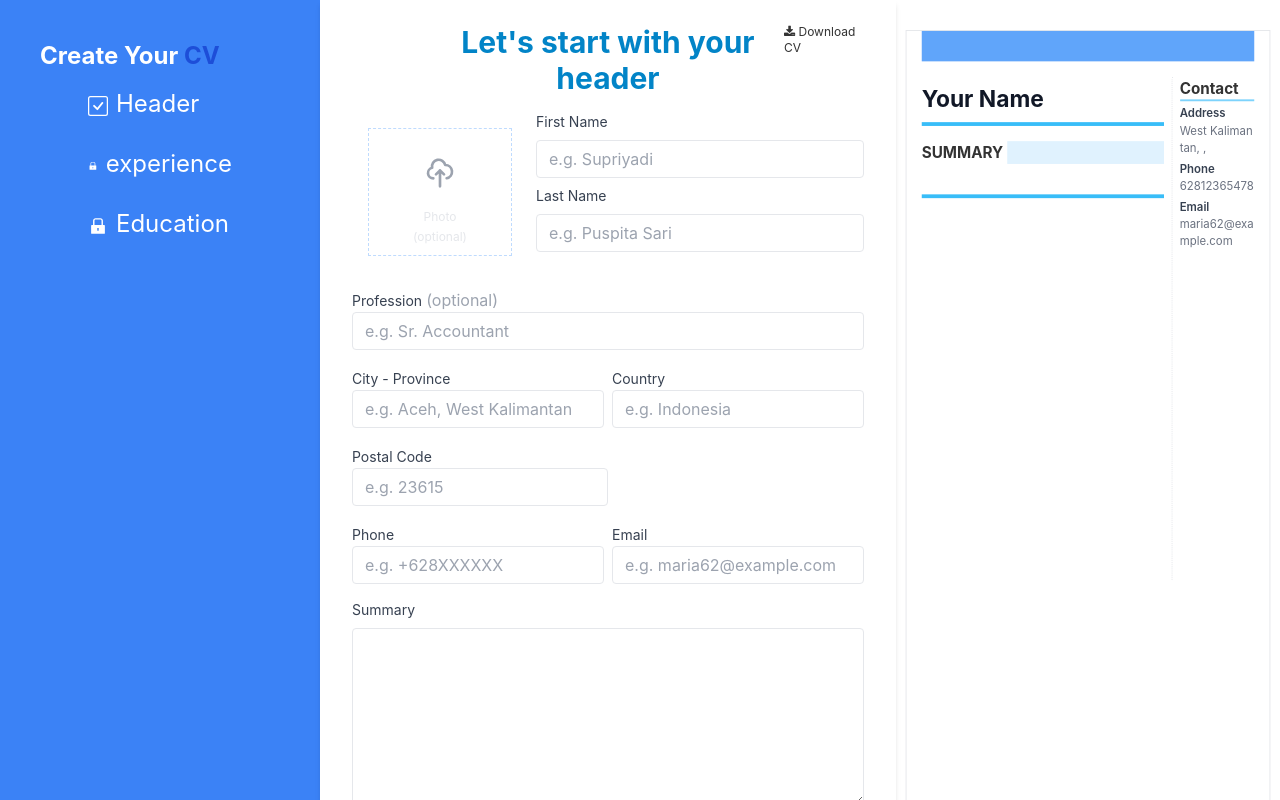
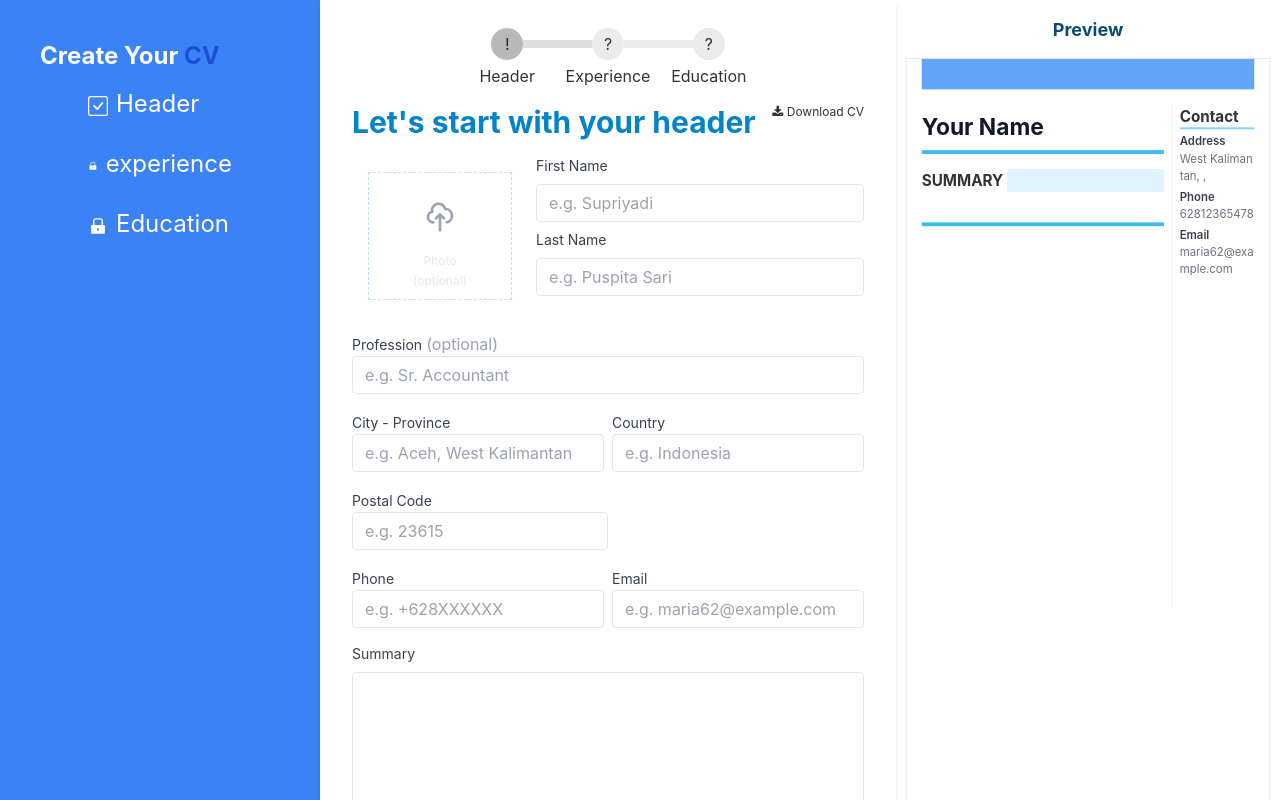
Before and after one commit to bimaarf/cv-builder, a React (Create React App) app: page / in a window 1280 px wide. Shown: the top 800 px of the page. Built offline with nearby package versions, Linux system fonts and the light colour scheme.

Commit message:
deployment v1

```diff
--- a/src/App.js
+++ b/src/App.js
@@ -8,6 +8,7 @@ import { Experiences } from "./pages/Experiences";
 import { ToastContainer } from "react-toastify";
 import "react-toastify/dist/ReactToastify.css";
 import { useState } from "react";
+import { NotFound } from "./pages/NotFound";
 function App() {
   const [headerDone, setHeaderDone] = useState();
   const [experienceDone, setExperienceDone] = useState();
@@ -15,7 +16,7 @@ function App() {
     <>
       <ToastContainer />
       <div className="">
-        <div className="md:flex md:columns-3">
+        <div className="md:flex md:columns-2 lg:columns-3">
           <div className="md:w-1/4 bg-blue-500 ">
             <Navbar headerDone={headerDone} experienceDone={experienceDone} />
           </div>
@@ -31,6 +32,7 @@ function App() {
               element={<Experiences setExperienceDone={setExperienceDone} />}
             />
             <Route path="/education" element={<Education />} />
+            <Route path="*" element={<NotFound />} />
           </Routes>
         </div>
       </div>
--- a/src/pages/Components/OutputCV.js
+++ b/src/pages/Components/OutputCV.js
@@ -18,22 +18,6 @@ export const OutputCV = ({
         <div className="flex p-4">
           <div className="w-3/4 pr-2">
             <div className="border-b-4 border-sky-400 pt-2 pb-2">
-              {/* <h1 className={` font-bold text-gray-900 text-2xl`}>
-                {location.pathname !== "/"
-                  ? localStorage.getItem("header-firstName")
-                    ? localStorage.getItem("header-firstName")
-                    : inputForm.firstName
-                  : !inputForm.firstName
-                  ? "Your"
-                  : inputForm.firstName}{" "}
-                {location.pathname !== "/"
-                  ? localStorage.getItem("header-lastName")
-                    ? localStorage.getItem("header-lastName")
-                    : inputForm.lastName
-                  : !inputForm.lastName
-                  ? "Name"
-                  : inputForm.lastName}
-              </h1> */}
               {location.pathname === "/" ? (
                 <h1 className={` font-bold text-gray-900 text-2xl`}>
                   {inputForm.firstName ? inputForm.firstName : "Your Name"}
@@ -43,7 +27,8 @@ export const OutputCV = ({
                 </h1>
               ) : (
                 <h1 className={` font-bold text-gray-900 text-2xl`}>
-                  {localStorage.getItem("header-firstName")}
+                  {localStorage.getItem("header-firstName")}{" "}
+                  {localStorage.getItem("header-lastName")}
                 </h1>
               )}
               <p style={{ fontSize: 8 }}>
--- a/src/pages/Education.js
+++ b/src/pages/Education.js
@@ -45,11 +45,12 @@ export const Education = () => {
       },
     ]);
   };
+  const [stepDone, setStepDone] = useState("!");
   const storeEducation = (e) => {
     e.preventDefault();
-    toast.success("Saved to localstorage");
+    toast.success("Saved to localStorage");
     localStorage.setItem("education-list", JSON.stringify(educationList));
-    //  navRedirect("/education");
+    setStepDone("✔️");
   };
   const years = new Array();
   for (let i = 2030; i > 1990; i--) {
@@ -66,9 +67,27 @@ export const Education = () => {
       <div className="md:flex md:columns-2 xl:w-full">
         <div className="md:w-3/4 shadow-md">
           <div className="rounded px-8 pt-6 pb-8 mb-4">
+            <div className="flex justify-center mb-4">
+              <ul className="steps">
+                <li data-content="✔️" className="px-2 step step-neutral">
+                  Header
+                </li>
+                <li data-content="✔️" className="px-2 step step-neutral">
+                  Experience
+                </li>
+                <li
+                  data-content={stepDone}
+                  className={`px-2 step ${
+                    stepDone === "!" ? "step-secondary" : "step-neutral"
+                  }`}
+                >
+                  Education
+                </li>
+              </ul>
+            </div>
             <div className="flex justify-between text-xs">
-              <h1 className="md:text-3xl mb-4 text-sky-600 font-bold ml-20 text-center ">
-                Let's start with your education
+              <h1 className="md:text-3xl mb-4 text-sky-600 font-bold text-center ">
+                Education
               </h1>
               <ReactToPrint
                 trigger={() => {
@@ -197,7 +216,7 @@ export const Education = () => {
               </div>
             ))}
           </div>
-          <div className="flex justify-center gap-3 mt-10 pb-10">
+          <div className="flex justify-center gap-3 mt-10">
             {/* next */}
             <button
               onClick={() => navRedirect("/experience")}
@@ -211,6 +230,8 @@ export const Education = () => {
             >
               Save
             </button>
+          </div>
+          <div className="flex justify-center mt-4 pb-10">
             <ReactToPrint
               trigger={() => {
                 return (
@@ -227,6 +248,7 @@ export const Education = () => {
           </div>
         </div>
         <div className="md:w-2/4 grid text-2xs">
+          <h1 className="text-center text-sky-900 font-bold text-lg mt-4 -mb-4">Preview</h1>
           <OutputCV componentRef={componentRef} educationList={educationList} />
         </div>
       </div>
--- a/src/pages/Experiences.js
+++ b/src/pages/Experiences.js
@@ -56,7 +56,7 @@ export const Experiences = ({ setExperienceDone }) => {
   // tes localStorage
   const storeExperiences = (e) => {
     e.preventDefault();
-    setExperienceDone('done')
+    setExperienceDone("done");
     localStorage.setItem("experiences", "done");
     localStorage.setItem(
       "experiences-workList",
@@ -66,7 +66,7 @@ export const Experiences = ({ setExperienceDone }) => {
   };
   const noExperiences = (e) => {
     e.preventDefault();
-    setExperienceDone('done')
+    setExperienceDone("done");
     localStorage.setItem("experiences", "no-experiences");
     localStorage.getItem("experiences-workList") &&
       localStorage.removeItem("experiences-workList");
@@ -83,9 +83,22 @@ export const Experiences = ({ setExperienceDone }) => {
       <div className="md:flex md:columns-2 xl:w-full">
         <div className="md:w-3/4 shadow-md">
           <div className="rounded px-8 pt-6 pb-8 mb-4">
+            <div className="flex justify-center mb-4">
+              <ul className="steps">
+                <li data-content="✔️" className="px-2 step step-neutral">
+                  Header
+                </li>
+                <li data-content="!" className="px-2 step step-secondary">
+                  Experience
+                </li>
+                <li data-content="?" className="px-2 step step-neutral">
+                  Education
+                </li>
+              </ul>
+            </div>
             <div className="flex justify-between text-xs">
-              <h1 className="md:text-3xl mb-4 text-sky-600 font-bold ml-20 text-center ">
-                Let's start with your experience
+              <h1 className="md:text-3xl mb-4 text-sky-600 font-bold text-center ">
+                Experience
               </h1>
 
               <ReactToPrint
@@ -232,10 +245,10 @@ export const Experiences = ({ setExperienceDone }) => {
               Next Education
             </button>
           </div>
-          <div className="flex justify-center mt-4">
+          <div className="flex justify-center mt-4 pb-10">
             <button
               onClick={noExperiences}
-              className="bg-sky-500 hover:bg-sky-600 px-10 py-2 rounded-sm text-white"
+              className="bg-sky-400 hover:bg-gray-400 px-10 py-2 rounded-sm text-white"
             >
               I have no experience
             </button>
@@ -243,6 +256,9 @@ export const Experiences = ({ setExperienceDone }) => {
         </div>
 
         <div className="md:w-2/4 grid text-2xs">
+          <h1 className="text-center text-sky-900 font-bold text-lg mt-4 -mb-4">
+            Preview
+          </h1>
           <OutputCV
             componentRef={componentRef}
             inputForm={inputForm}
--- a/src/pages/Home.js
+++ b/src/pages/Home.js
@@ -36,7 +36,6 @@ function Home({ setHeaderDone }) {
     e.persist();
     setInputForm({ ...inputForm, [e.target.name]: e.target.value });
   };
-
   const storeHeader = () => {
     setHeaderDone("done");
     localStorage.setItem("header", "done");
@@ -70,8 +69,21 @@ function Home({ setHeaderDone }) {
       <div className="md:flex md:columns-2  xl:w-full ">
         <div className="md:w-3/4 shadow-md">
           <div className="rounded px-8 pt-6 pb-8 mb-4">
+            <div className="flex justify-center mb-4">
+              <ul className="steps">
+                <li data-content="!" className="px-2 step step-secondary">
+                  Header
+                </li>
+                <li data-content="?" className="px-2 step step-neutral">
+                  Experience
+                </li>
+                <li data-content="?" className="px-2 step step-neutral">
+                  Education
+                </li>
+              </ul>
+            </div>
             <div className="flex justify-between text-xs">
-              <h1 className="md:text-3xl mb-4 text-sky-600 font-bold ml-20 text-center ">
+              <h1 className="md:text-3xl mb-4 text-sky-600 font-bold text-center ">
                 Let's start with your header
               </h1>
 
@@ -321,6 +333,9 @@ function Home({ setHeaderDone }) {
         </div>
 
         <div className="md:w-2/4 grid text-2xs">
+          <h1 className="text-center text-sky-900 font-bold text-lg mt-4 -mb-4">
+            Preview
+          </h1>
           <OutputCV
             imageFormat={imageFormat}
             componentRef={componentRef}
--- /dev/null
+++ b/src/pages/NotFound.js
@@ -0,0 +1,9 @@
+import React from "react";
+export const NotFound = () => {
+return (
+  <>
+    <h1>not found</h1>
+
+  </>
+);
+}
```
